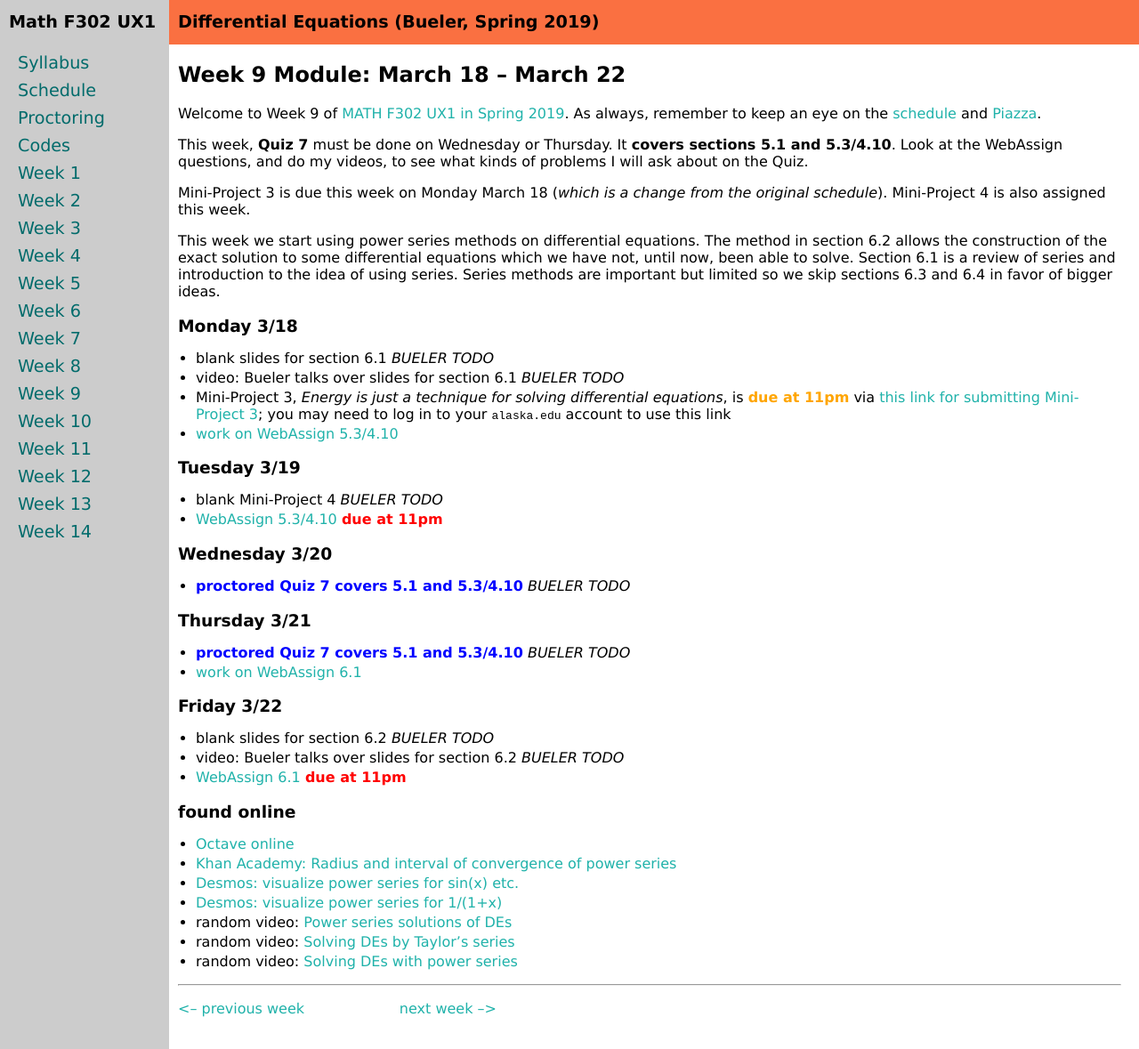
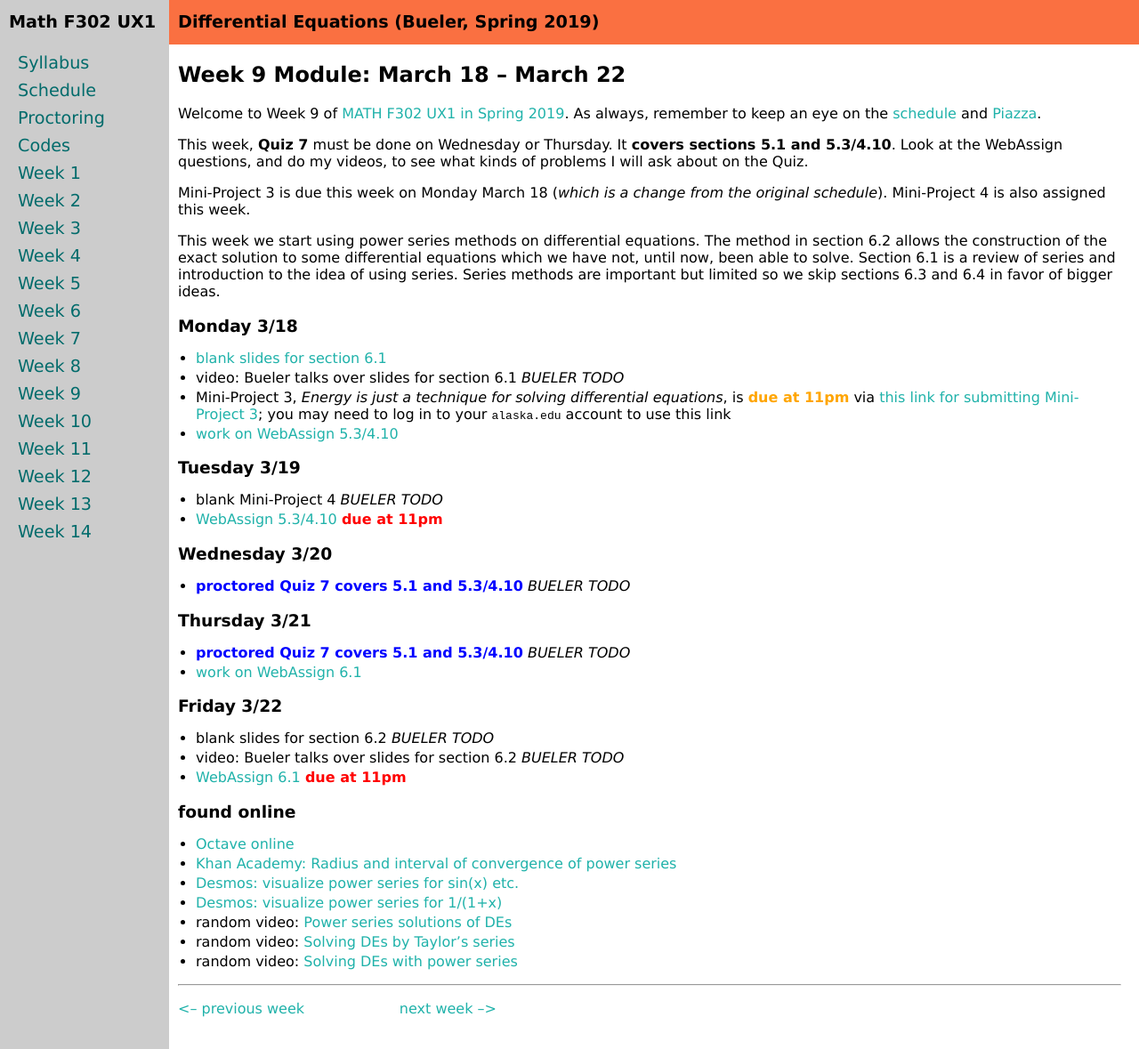
Before and after one commit to bueler/math302, a Jekyll site: the page built from week9.md, in a window 1280 px wide and 1179 px high. Shown: the whole window at 89% size. Built offline with Jekyll 4.4.1, drawn with Linux system fonts in a browser that asks for light colours.

Commit message:
these slides will have to do

```diff
--- a/week9.md
+++ b/week9.md
@@ -14,7 +14,7 @@ Mini-Project 3 is due this week on Monday March 18 (_which is a change from the
 This week we start using power series methods on differential equations.  The method in section 6.2 allows the construction of the exact solution to some differential equations which we have not, until now, been able to solve.  Section 6.1 is a review of series and introduction to the idea of using series.  Series methods are important but limited so we skip sections 6.3 and 6.4 in favor of bigger ideas.
 
 ### Monday 3/18
-* blank slides for section 6.1 _BUELER TODO_
+* [blank slides for section 6.1](assets/slides/6-1.pdf)
 * video: Bueler talks over slides for section 6.1 _BUELER TODO_
 * Mini-Project 3, _Energy is just a technique for solving differential equations_, is <span style="color:orange">**due at 11pm**</span> via [this link for submitting Mini-Project 3](https://goo.gl/forms/fmSrrnCs8blR3Fwn1); you may need to log in to your `alaska.edu` account to use this link
 * [work on WebAssign 5.3/4.10](https://www.webassign.net/)
```
Also changed, not shown: 2 other files.
